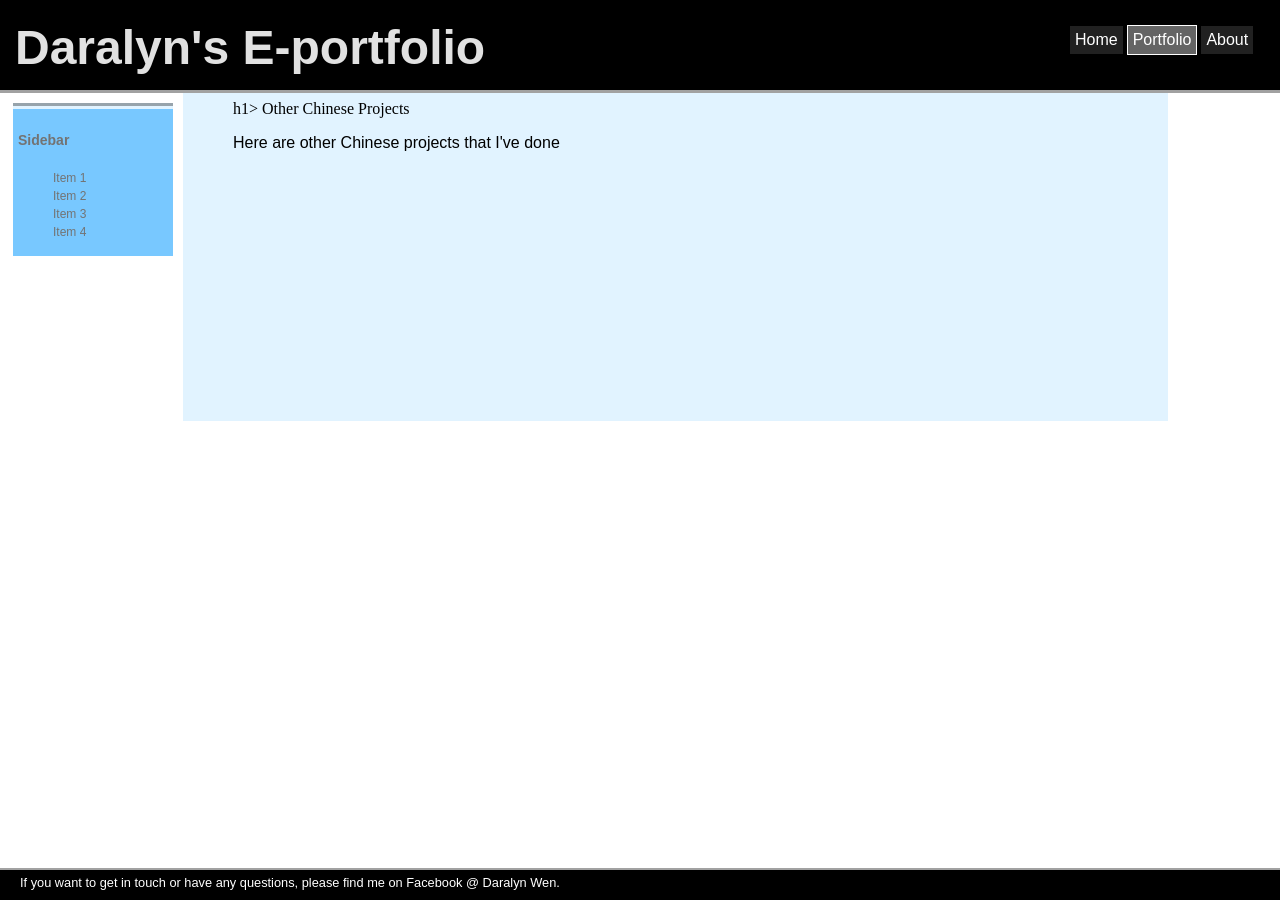
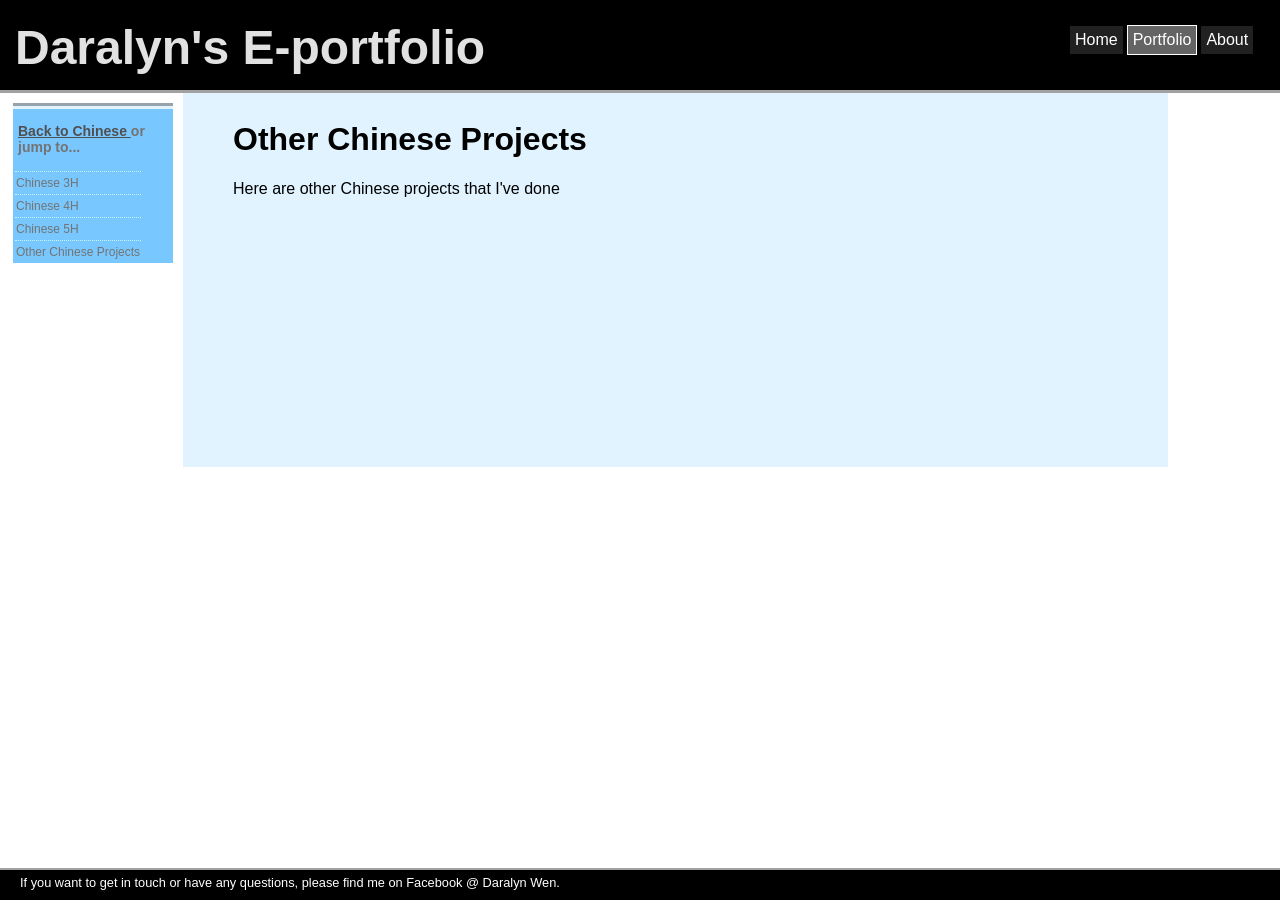
Before and after one commit to daralyn/daralyn.github.io, a Jekyll site: the page built from portfolio/chinese/other_chinese_projects.html, in a window 1280 px wide. Built offline with Jekyll 4.4.1, drawn with Linux system fonts in a browser that asks for light colours.

Commit message:
Update other_chinese_projects.html

```diff
--- a/portfolio/chinese/other_chinese_projects.html
+++ b/portfolio/chinese/other_chinese_projects.html
@@ -3,16 +3,26 @@
 title: Daralyn's Chinese Portfolio - Other Chinese Projects
 ---
 <div class="sidebar">
-	<h3><a class="sidelinkbig">Sidebar</a></h3>
-		<ul class="sidelist">
-			<li><a class="sidelinkreg" href="/">Item 1</a></li>
-			<li><a class="sidelinkreg" href="/">Item 2</a></li>
-			<li><a class="sidelinkreg" href="/">Item 3</a></li>
-			<li><a class="sidelinkreg" href="/">Item 4</a></li>
-		</ul>
+	<h3 class="sidelinkbig"> <a href="https://daralyn.github.io/portfolio/chinese/"> Back to Chinese </a> or jump to...</h3>
+		<table>
+			<tbody>
+				<tr class="sidelist">
+					<td class="sidelinks"><a class="sidelinkreg" href="https://daralyn.github.io/portfolio/chinese/chinese3h"> Chinese 3H</a></td>
+				</tr>
+				<tr class="sidelist">
+					<td class="sidelinks"><a class="sidelinkreg" href="https://daralyn.github.io/portfolio/chinese/chinese4h"> Chinese 4H</a></td>
+				</tr>
+				<tr class="sidelist">
+					<td class="sidelinks"><a class="sidelinkreg" href="https://daralyn.github.io/portfolio/chinese/chinese5h"> Chinese 5H</a></td>
+				</tr>
+				<tr class="sidelist">
+					<td class="sidelinks"><a class="sidelinkreg" href="https://daralyn.github.io/portfolio/chinese/other_chinese_projects"> Other Chinese Projects</a></td>
+				</tr>
+			</tbody>
+		</table>
 </div> <!-- sidebar-->
 
-h1>
+<h1>
   Other Chinese Projects
 </h1>
 <p> Here are other Chinese projects that I've done </p>
```
